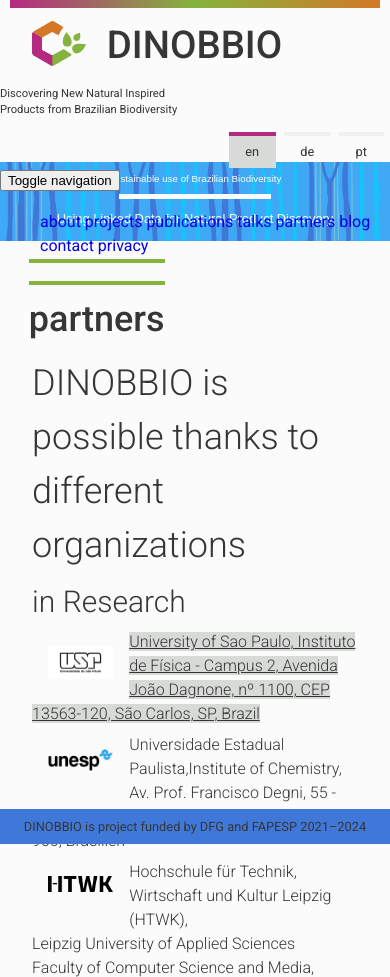
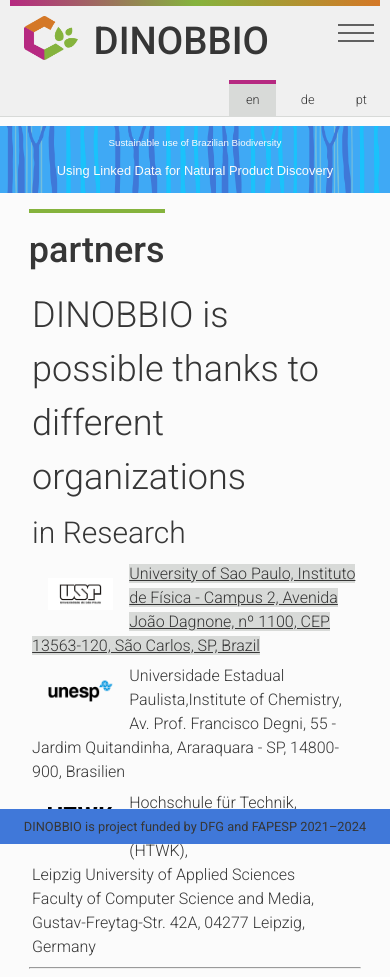
Before and after one commit to AKSW/DINOBBIO.website, a plain HTML site: page partners.html in a window 390 px wide. Shown: the top 977 px of the page. Drawn offline with Linux system fonts and the light colour scheme.

Commit message:
all pages on new formats

```diff
--- a/assets/js/dinobbio.js
+++ b/assets/js/dinobbio.js
@@ -177,5 +177,5 @@ setTimeout(function() {
 setInterval(function() {
 	const rect_header = document.querySelector('.main-menu-nav').getBoundingClientRect();
 	const rect_footer = document.querySelector('footer').getBoundingClientRect();
-	document.querySelector('content .page').setAttribute('style','padding: '+Math.trunc(rect_header.bottom)+'px 0px '+Math.trunc(rect_footer.height)+'px 0px');
+	document.querySelector('content .page').setAttribute('style','padding: '+Math.trunc(rect_header.bottom+10)+'px 0px '+Math.trunc(rect_footer.height)+'px 0px');
 }, 1000);
--- a/partners.html
+++ b/partners.html
@@ -21,9 +21,9 @@
     <header>
       <div class="page">
       <!-- Nav Bar -->
-          <nav id="navbar" class="navbar navbar-light navbar-expand-sm fixed-top">
+          <nav id="navbar">
 
-          <div id="admin-menue" class="row">
+          <div id="menu" class="row">
             <div class="col-12 header-color">
             </div>
             <div class="col-6 logo">
@@ -31,31 +31,25 @@
               <div class="logo-name">
                   DINOBBIO
               </div>
-              <div class="logo-text">
+              <div class="logo-text hidden-sm hidden-md">
                 Discovering New Natural Inspired<br/>Products from Brazilian Biodiversity
               </div>
 
             </div>
-            <div class="col-6 admin">
-              <div id="language" class="navbar-admin">
-              </div>
-
+            <div id="language" class="col-6">
             </div>
           </div>
 
 
-          <div class="row main-menue-nav">
+          <div class="row main-menu-nav">
       <!-- Navbar Toggle für mobile-->
-            <button class="navbar-toggler collapsed ml-auto" type="button" data-toggle="collapse" data-target="#navbarNav" aria-controls="navbarNav" aria-expanded="false" aria-label="Toggle navigation">
-              <span class="sr-only">Toggle navigation</span>
-              <span class="icon-bar top-bar"></span>
-              <span class="icon-bar middle-bar"></span>
-              <span class="icon-bar bottom-bar"></span>
-            </button>
-            <div class="col-2"></div>
-            <div class="col-8 collapse navbar-collapse text-right" id="main-menue">
-              <ul class="navbar-nav main-menue ml-auto flex-nowrap">
+            <div class="col-2 hidden-sm hidden-md"></div>
+            <input id="navbar-toggler" type="checkbox" style="display:none"/>
+            <label id="burger-menu" for="navbar-toggler" class="hidden-full hidden-md"><span></span></label>
+            <div class="col-8 col-12-md col-12-sm right" id="main-menu">
+                <ul class="navbar-nav main-menu ml-auto flex-nowrap">
       <!-- About Startseite -->
+
                 <li class="nav-item">
                   <a class="nav-link" href="index.html">
                     about
@@ -107,7 +101,7 @@
 
               </ul>
             </div>
-            <div class="col-2"></div>
+            <div class="col-2 hidden-sm hidden-md"></div>
           </div>
         </nav>
       </div>
@@ -115,15 +109,15 @@
     <content>
       <div class="page">
         <div class="row">
-          <div class="col-2"></div>
-          <div class="col-8 title">
+          <div class="col-2 hidden-sm hidden-md"></div>
+          <div class="col-8 col-12-md title">
             <h1>
               <div>Sustainable use of Brazilian Biodiversity</div>
-              <div class="title-line"></div>
+              <div class="title-line hidden-sm"></div>
               <div>Using Linked Data for</br>Natural Product Discovery</div>
             </h1>
           </div>
-          <div class="col-2"></div>
+          <div class="col-2 hidden-sm hidden-md"></div>
         </div>
         <!-- colored line before content-->
         <div class="row">
@@ -132,16 +126,15 @@
           </div>
           <div class="col-1"></div>
           <div class="col-10">
-            <div class="content-line"></div>
+            <div class="content-line hidden-sm"></div>
           </div>
         </div>
         <div class="row">
           <div class="col-2 content-left">
             <h2 class="page-title">
-                partners
+              blog
             </h2>
           </div>
-
           <!--content-->
           <div class="col-8 content-center">
             <div class="row">
@@ -209,7 +202,8 @@
               </div>
             </div>
           </div>
-            <div class="col-2 content-right"></div>
+          <div class="col-2 content-right">
+
           </div>
         </div>
         <!--content-->
```
Also changed, not shown: blog.html (+19 -25 lines), contact.html (+20 -26 lines), privacy.html (+20 -27 lines), projects.html (+18 -27 lines), publications.html (+18 -24 lines), talks.html (+22 -35 lines). Lines whose indentation alone changed are shown as unchanged.
